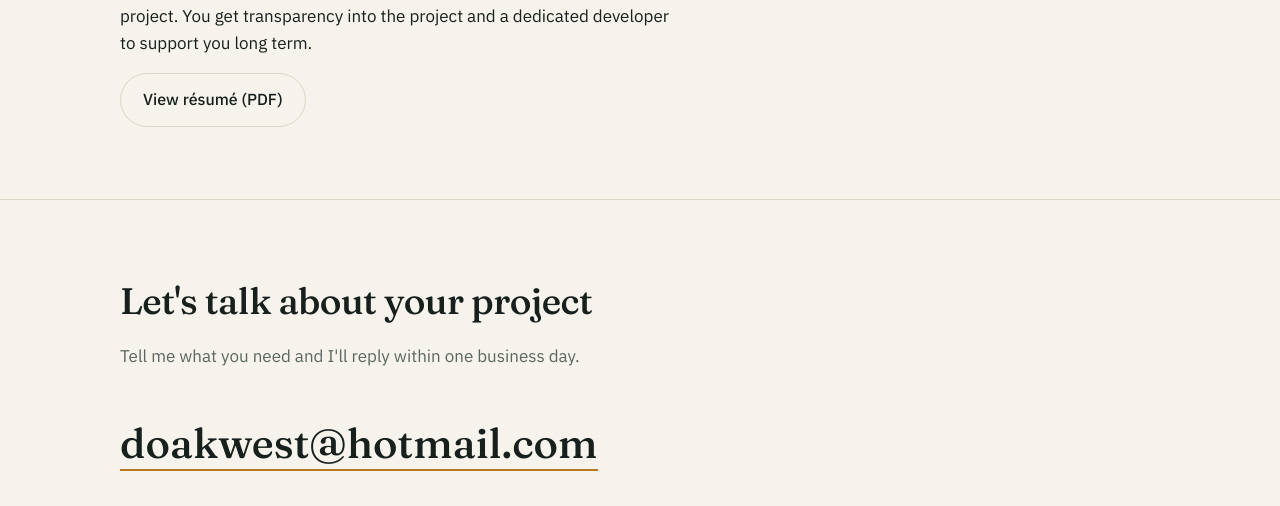
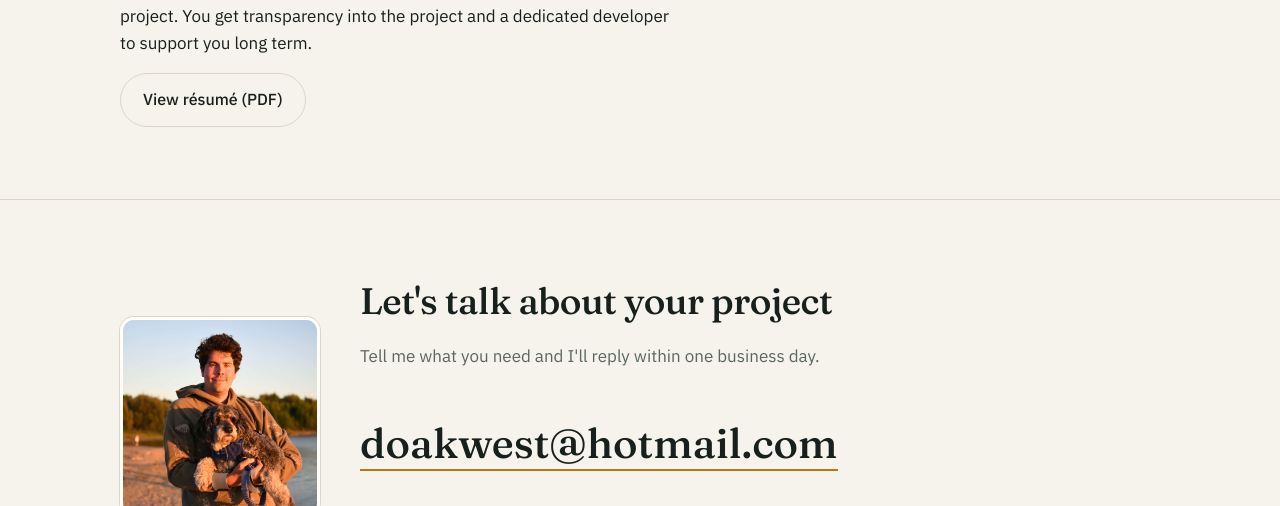
Before and after one commit to DoakWest/doaksoftware, a plain HTML site: page index.html in a window 1280 px wide. Shown: the part 794-1300 px from the top of the page. Drawn offline with Linux system fonts and the light colour scheme.

Commit message:
Add profile image, move static files into Files folder

```diff
--- a/index.html
+++ b/index.html
@@ -127,6 +127,12 @@
     font-family: "Fraunces", Georgia, serif; font-size: clamp(1.5rem, 4.5vw, 2.6rem); font-weight: 500;
     text-decoration: none; border-bottom: 2px solid var(--gold); word-break: break-word;
   }
+  .contact-grid { display: grid; grid-template-columns: auto 1fr; gap: 40px; align-items: center; }
+  .contact-photo {
+    width: 200px; height: 200px; border-radius: var(--radius); object-fit: cover; object-position: 50% 40%; display: block;
+    border: 3px solid var(--surface); box-shadow: 0 0 0 1px var(--line);
+  }
+  @media (max-width: 640px) { .contact-grid { grid-template-columns: 1fr; gap: 24px; } .contact-photo { width: 128px; height: 128px; } }
   .socials { display: flex; flex-wrap: wrap; gap: 12px; margin-top: 36px; }
   .socials a {
     display: inline-flex; align-items: center; gap: 10px; padding: 12px 18px; border-radius: 999px;
@@ -153,7 +159,7 @@
     </a>
     <ul>
       <li><a href="#about">About</a></li>
-      <li><a href="/Aaron_West_Resume.pdf" target="_blank" rel="noopener">Résumé</a></li>
+      <li><a href="/Files/Aaron_West_Resume.pdf" target="_blank" rel="noopener">Résumé</a></li>
       <li><a href="#contact">Contact</a></li>
     </ul>
   </div>
@@ -172,7 +178,7 @@
         <p>I'm Aaron Doak West, a software developer with ten years of experience building cloud web services and operations tooling.</p>
         <p>Doak Software brings the experience of startups and big tech to your project. You get transparency into the project and a dedicated developer to support you long term.</p>
         <div class="actions">
-          <a class="btn ghost" href="/Aaron_West_Resume.pdf" target="_blank" rel="noopener">View résumé (PDF)</a>
+          <a class="btn ghost" href="/Files/Aaron_West_Resume.pdf" target="_blank" rel="noopener">View résumé (PDF)</a>
         </div>
       </div>
       <ul class="facts">
@@ -184,7 +190,9 @@
   </section>
 
   <section id="contact" class="contact">
-    <div class="wrap">
+    <div class="wrap contact-grid">
+      <img class="contact-photo" src="./Files/Images/profile.jpg" alt="Aaron West" width="200" height="200" loading="lazy">
+      <div>
       <h2>Let's talk about your project</h2>
       <p class="section-intro">Tell me what you need and I'll reply within one business day.</p>
       <a class="email" href="mailto:doakwest@hotmail.com">doakwest@hotmail.com</a>
@@ -195,6 +203,7 @@
           <svg viewBox="0 0 16 16" aria-hidden="true"><path d="M4 12 12 4M6 4h6v6" fill="none" stroke="currentColor" stroke-width="1.6"/></svg></a>
         <a href="https://open.spotify.com/user/ammobear" target="_blank" rel="noopener">Spotify
           <svg viewBox="0 0 16 16" aria-hidden="true"><path d="M4 12 12 4M6 4h6v6" fill="none" stroke="currentColor" stroke-width="1.6"/></svg></a>
+      </div>
       </div>
     </div>
   </section>
```
Also changed, not shown: Files/Images/profile.jpg (added), README.md (added), 3 other files.
